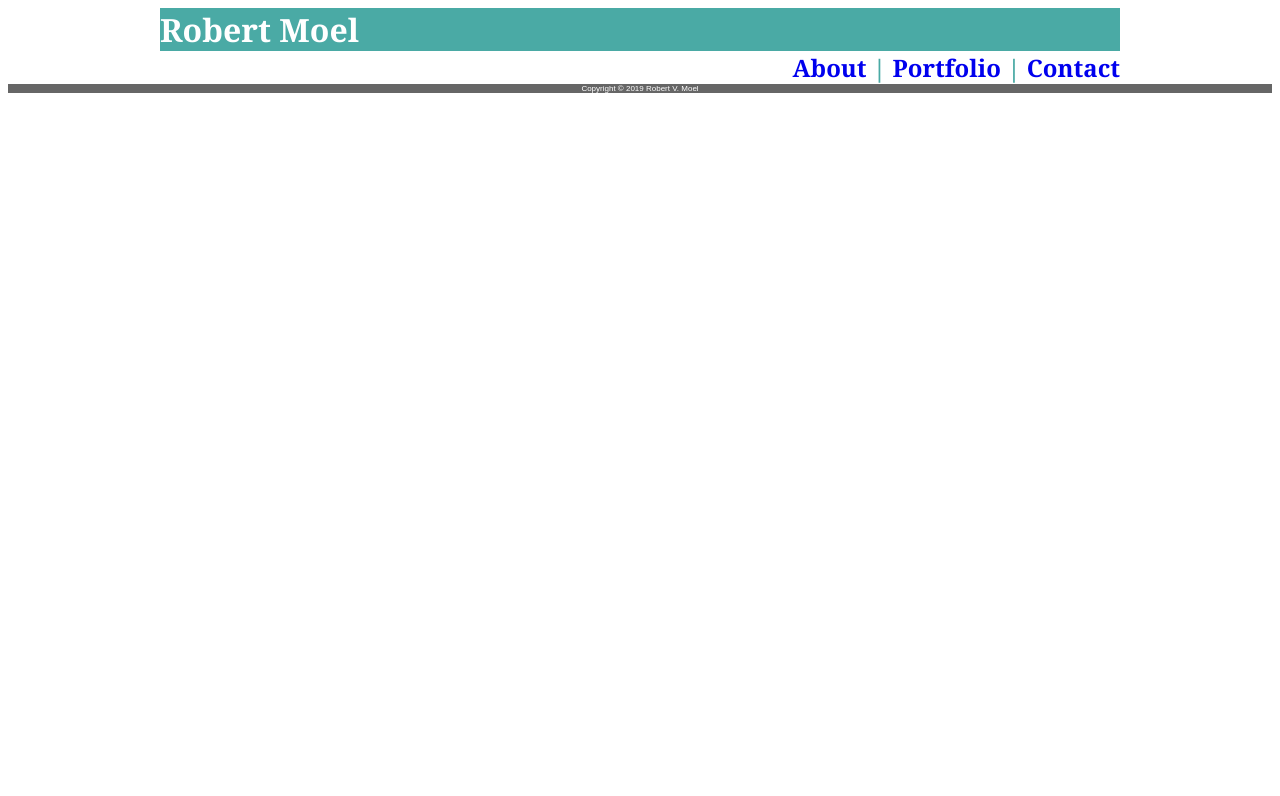
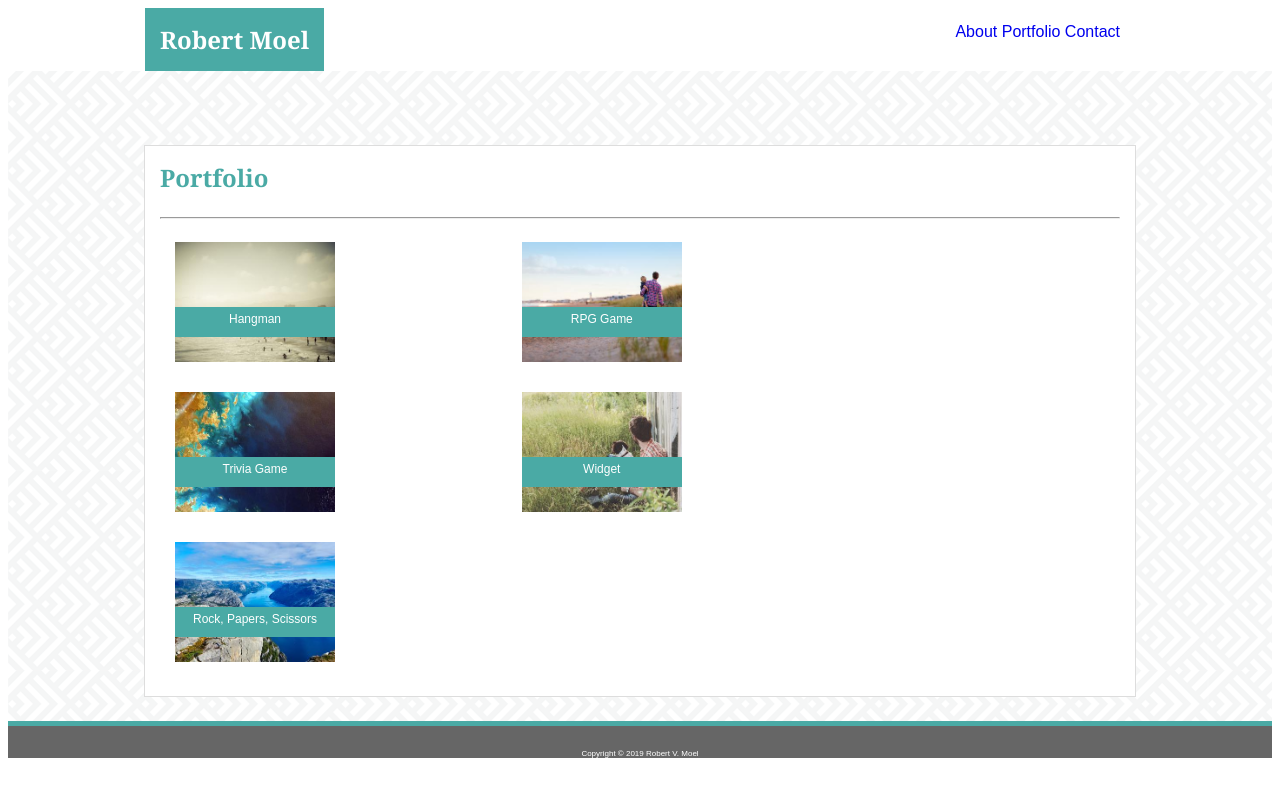
Before and after one commit to randrmoel/rvm-portfolio, a plain HTML site: page portfolio.html in a window 1280 px wide. Drawn offline with Linux system fonts and the light colour scheme.

Commit message:
Fine tuning of About, Portfolio, and Contact

```diff
--- a/assets/css/style.css
+++ b/assets/css/style.css
@@ -24,6 +24,12 @@ html, body {
     margin: 0 auto 0 auto;
     padding: 0 0 0 0;
     border: 0 0 0 0;
+    border-color:#cccccc;
+}
+
+p {
+    font-family: Arial, Helvetica Neue, Helvetica, sans-serif;
+    color:#777777;
 }
 
 a {
@@ -32,36 +38,44 @@ a {
 
 h1 {
     font-family: Georgia, 'Times New Roman', Times, serif;
-    padding: 0 0 0 0;
+    padding: 15px;
     margin: 0 0 0 0;
-    border: 0 0 0 0;
     color:#ffffff;
     background-color: #4aaaa5;
+    position: relative;
+    left: -15px;
     }
 
 h2{
     font-family: Georgia, 'Times New Roman', Times, serif;
     clear:both;
     color: #4aaaa5;
-    border: 0 0 0 0;
     margin: 0 0 0 0;
-    padding: 0 0 0 0;
+    padding: 15px 0 15px 0;
+}
+
+h3 {
+    font-family: Arial, Helvetica Neue, Helvetica,  sans-serif;
+    color:#777777;
+    padding: 10px 0 5px 0;
+    margin: 0;
+    font-size: small;
+    font-weight: normal;
 }
 
 nav {
     float:right;
-    font-family: Arial, Helvetica,  sans-serif;
+    font-family: Arial, Helvetica Neue, Helvetica,  sans-serif;
     color:#777777;
-    padding: 0 0 0 0;
+    padding: 15px 0 0 0;
     margin: 0 0 0 0;
-    border: 0 0 0 0;
 }
 
 .container1 {
     align-content: center;
     margin: 0 0 0 0;
-    padding:10px 1px 10px 1px;
-    border: 0 0 0 0;
+    padding:10px 1px 0px 1px;
+    border-bottom: 0px;
     clear:both;
     height:80vh;
 }
@@ -69,14 +83,22 @@ nav {
 .container2 {
     width: 960px;
     margin: auto auto auto auto;
-    padding:10px 15px 100px 15px;
+    padding:0px 15px 150px 15px;
     background-color:#ffffff;
+    position: relative;
+    top: 20px;
+    border:thin solid #dddddd;
+    min-height:50vh
+
 }
-
 .container3 {
-    width:960px;
-    height:60%;
-    float:right;
+    width: 960px;
+    margin: auto auto auto auto;
+    padding:0px 15px 20px 15px;
+    background-color:#ffffff;
+    position: relative;
+    top: 20px;
+    border:thin solid #dddddd
 }
 
 .mainimg {
@@ -88,7 +110,7 @@ nav {
 }
 
 .footer {
-    font-family: Arial, Helvetica, sans-serif;
+    font-family: Arial, Helvetica Neue, Helvetica, sans-serif;
     font-size:50%;
     color:#ffffff;
     background-color: #666666;
@@ -96,4 +118,62 @@ nav {
     flex-shrink: 0;
     text-align: center;
     width:100%;
+    padding-top:23px;
+    border-top: 5px solid #4aaaa5;
 }
+
+form {
+    font-family: Arial, Helvetica Neue, Helvetica, sans-serif;
+    width:95%;
+    color:#777777;
+}
+
+.input-box {
+    width:104%;
+    padding:5px;
+}
+
+textarea {
+    width:105%;
+    height:130px;
+}
+
+.button {
+    background-color: #4aaaa5;
+    color:#ffffff;
+    border-width: 0;
+    width: 80px;
+    height: 27px;
+}
+
+label {
+    padding: 10px 0 10px 0;
+}
+.pic-label {
+    width: 20vh;
+    height: 25px;
+    padding: 5px 0 0px 0;
+    margin: 0;
+    position: absolute;
+    top : 65px;
+    font-family: Arial, Helvetica Neue, Helvetica, sans-serif;
+    font-size: 12px;
+    background-color: #4aaaa5;
+    color: #ffffff;
+}
+.port-img {
+    height: 15vh;
+    width: 20vh;
+    position:absolute;
+    left:0;
+    top:0;
+ }
+
+.pic-cntr {
+    height: 15vh;
+    width: 33%;
+    position: relative;
+    text-align: center;
+    margin: 15px;
+    float:left;
+}
--- a/portfolio.html
+++ b/portfolio.html
@@ -10,24 +10,68 @@
 </head>
 
 <body>
-    <main>
+    <div class="content">
+    <section class="container1, clearfix">
         <header>
-        <h1>Robert Moel</h1>
+            <h1 style="float:left">Robert Moel
+            </h1>
                 <!--Navigation Bar-->
                 <nav>
-                <h2>
                         <a href="index.html">About</a>
-                    <a>  | </a>
+
                         <a href="portfolio.html"> Portfolio</a>
-                    <a>  | </a>
+
                         <a href="contact.html"> Contact</a>
-                </h2>
                 </nav>
         </header>
-</main>
+    </section>
+
+    <div class="container1" style="background-image: url('assets/images/spikes.png')">
+        <section class="container2">
+            <h2>
+                Portfolio
+            </h2>
+            <hr>
+
+        <div class="pic-cntr">
+            <img class="port-img" src="assets\images\100-367x267.jpg" alt="Hangman">
+            <div class="pic-label">
+                Hangman
+            </div>
+        </div>
+
+        <div class="pic-cntr">
+            <img class="port-img" src="assets\images\1001-367x267.jpg" alt="RPG Game">
+            <div class="pic-label">
+                RPG Game
+            </div>
+        </div>
+
+        <div class="pic-cntr">
+            <img class="port-img" src="assets\images\1002-367x267.jpg" alt="Trivia Game">
+            <div class="pic-label">
+                Trivia Game
+            </div>
+        </div>
+
+        <div class="pic-cntr">
+            <img class="port-img" src="assets\images\1012-367x267.jpg" alt="Widget">
+            <div class="pic-label">
+                Widget
+            </div>
+        </div>
+        <div class="pic-cntr">
+            <img class="port-img" src="assets\images\1015-367x267.jpg" alt="Rock, Papers, Scissors">
+            <div class="pic-label">
+                Rock, Papers, Scissors
+            </div>
+        </div>
+        </section>
+    </div>
 
 <footer class="footer">
 	Copyright &copy; 2019 Robert V. Moel
 </footer>
 </body>
+
 </html>
```
Also changed, not shown: contact.html (+22 -14 lines), index.html (+1 -1 lines). Lines whose indentation alone changed are shown as unchanged.
